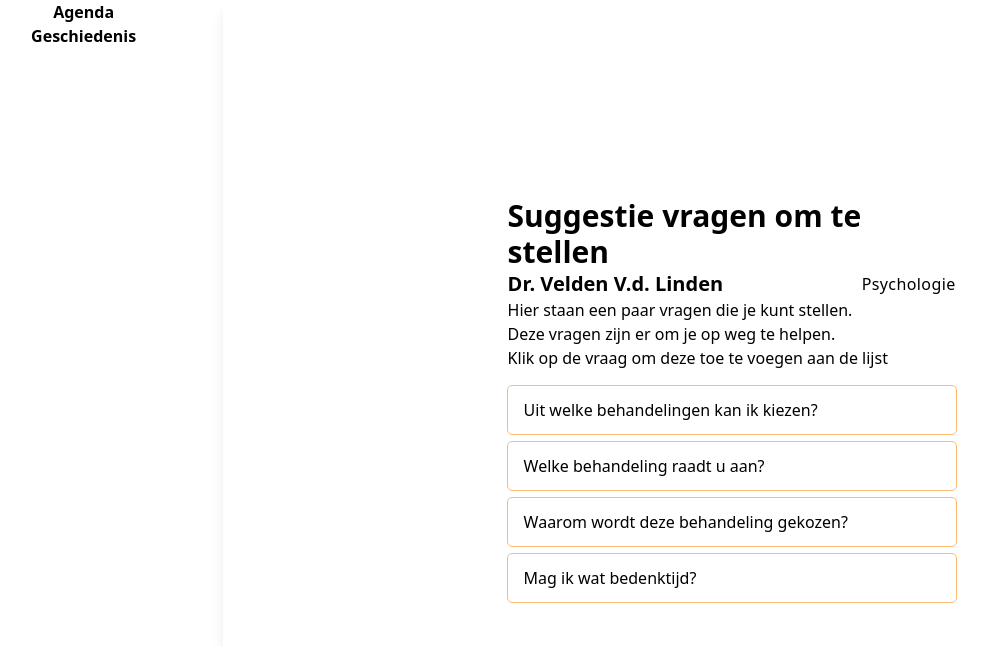
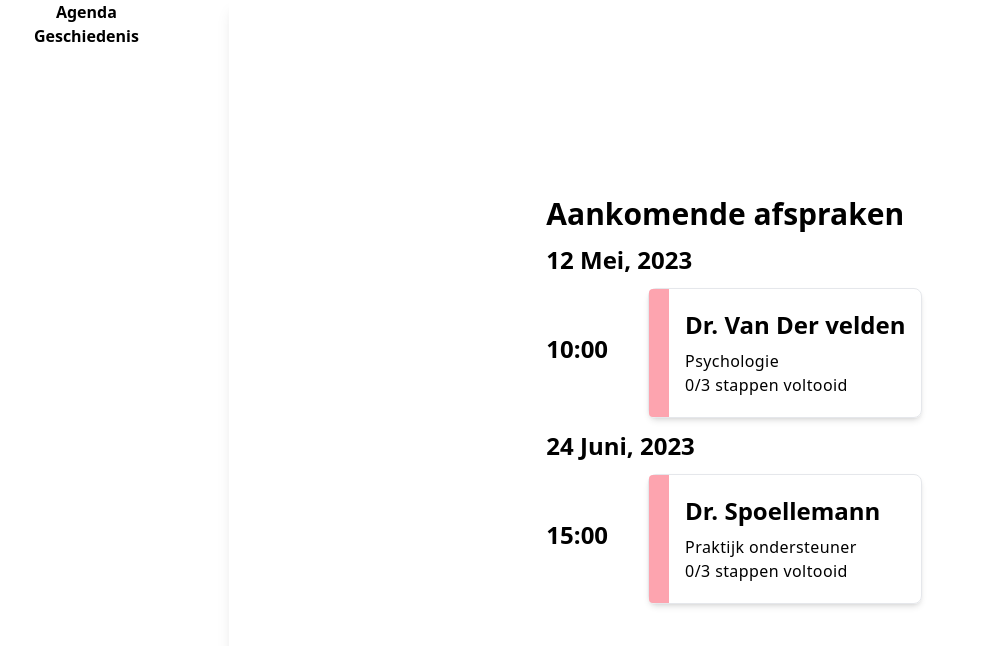
Before and after one commit to jexscx/hello-health, a Nuxt app: page / in a window 1280 px wide. Shown: the top 646 px of the page, without its empty margins (40-1028 px from the left). Built offline with nearby package versions, Linux system fonts and the light colour scheme.

Commit message:
refactor a bunch of components

```diff
--- a/assets/css/main.css
+++ b/assets/css/main.css
@@ -1,3 +1,7 @@
 @tailwind base;
 @tailwind components;
 @tailwind utilities;
+
+html, body, #__nuxt {
+    @apply w-full h-full;
+}
--- a/components/Agenda/AgendaView.vue
+++ /dev/null
@@ -1,13 +0,0 @@
-<template >
-    <div class="flex flex-col space-y-3">
-        <div>
-            <h1 class="text-3xl font-bold">Aankomende afspraken</h1>
-        </div>
-        <AgendaAppointment date="12 Mei, 2023" time="10:00" name="Dr. Van Der velden" department="Psychologie"
-            steps="0/3 stappen voltooid" />
-        <AgendaAppointment date="24 Juni, 2023" time="15:00" name="Dr. Spoellemann" department="Praktijk ondersteuner"
-            steps="0/3 stappen voltooid" />
-
-    </div>
-
-</template>
--- a/components/Agenda/AgendaAppointment.vue
+++ b/components/Calendar/CalendarItem.vue
@@ -6,14 +6,14 @@
         <div>
             <h5 class="mb-2 text-2xl font-bold">{{ time }}</h5>
         </div>
-        <div href="#" class="flex items-center border rounded-lg shadow-md flex-row w-full">
+        <NuxtLink to="/appointment" class="flex items-center border rounded-lg shadow-md flex-row w-full">
             <div class="bg-rose-300 justify-self-auto h-32 rounded-tl rounded-bl w-5"></div>
             <div class="flex flex-col justify-between p-4">
                 <h5 class="mb-2 text-2xl font-bold">{{ name }}</h5>
                 <p class="font-normal tracking-wide">{{ department }}</p>
                 <p class="font-normal tracking-wide">{{ steps }}</p>
             </div>
-        </div>
+        </NuxtLink>
     </div>
 </template>
 
--- a/components/Question/QuestionButton.vue
+++ b/components/Question/QuestionButton.vue
@@ -1,27 +1,23 @@
 <template>
     <div class="flex flex-col gap-2 mt-4">
-        <div v-for="(question, i) of questions" :key="question">
-            <button :id="i.toString()" v-if="isActive" @click="active()"
-                class="outline outline-1  bg-orange-300 outline-orange-300 rounded w-full h-12">
-                <p class="text-left font-bold text-white pl-4">{{ question }}</p>
-            </button>
-            <button @click="active()" :id="i.toString()" v-else
-                class="outline outline-1 outline-orange-300 rounded w-full h-12">
-                <p class="text-left pl-4">{{ question }}</p>
-            </button>
-        </div>
+        <!-- The only reusable part of a button is how it looks. This is handled by it being a Tailwind component. -->
+        <button class="btn-primary" @click="() => log('test')">lol werkt dit?</button>
     </div>
 </template>
 
 <script setup lang="ts">
-interface Props {
-    questions: string[];
+// interface Props {
+//     questions: string[];
 
-}
+// }
 
-defineProps<Props>();
-const isActive = useState('isActive', () => false);
-const active = () => {
-    isActive.value = !isActive.value;
+// defineProps<Props>();
+// const isActive = useState('isActive', () => false);
+// const active = () => {
+//     isActive.value = !isActive.value;
+// }
+
+function log(message: string) {
+    console.log(message);
 }
 </script>
--- a/components/Question/QuestionPrefix.vue
+++ b/components/Question/QuestionPrefix.vue
@@ -4,7 +4,7 @@
             <h1 class="text-3xl font-bold">Suggestie vragen om te stellen</h1>
         </div>
         <div class="grid grid-cols-2 items-center">
-            <h6 class="text-xl font-bold">Dr. Velden V.d. Linden</h6>
+            <p class="text-base text-left font-bold tracking-wide">Dr. Velden V.d. Linden</p>
             <p class="text-base text-right tracking-wide">Psychologie</p>
         </div>
         <div class="flex flex-col">
@@ -18,8 +18,8 @@
 </template>
 
 <script setup>
+
 const questions = [
     'Uit welke behandelingen kan ik kiezen?', 'Welke behandeling raadt u aan?', 'Waarom wordt deze behandeling gekozen?', 'Mag ik wat bedenktijd?'
-
 ]
 </script>
--- a/layouts/default.vue
+++ b/layouts/default.vue
@@ -1,9 +1,7 @@
 <template>
-    <div class="grid grid-col-5 grid-flow-col h-screen w-screen gap-4">
-        <div class="col-span-1">
-            <DesktopMenu />
-        </div>
-        <div class="col-span-4 shadow-lg grid place-items-center">
+    <div class="grid grid-cols-[1fr_4fr] h-full w-full gap-4">
+        <DesktopMenu />
+        <div class="shadow-lg grid place-items-center">
             <slot></slot>
         </div>
 
--- /dev/null
+++ b/pages/appointment.vue
@@ -0,0 +1,3 @@
+<template>
+    <AppointmentDetail></AppointmentDetail>
+</template>
--- a/pages/index.vue
+++ b/pages/index.vue
@@ -1,5 +1,11 @@
 <template>
-    <div>
-        <QuestionPrefix></QuestionPrefix>
+    <div class="flex flex-col space-y-3">
+        <div>
+            <h1 class="text-3xl font-bold">Aankomende afspraken</h1>
+        </div>
+        <CalendarItem date="12 Mei, 2023" time="10:00" name="Dr. Van Der velden" department="Psychologie"
+            steps="0/3 stappen voltooid" />
+        <CalendarItem date="24 Juni, 2023" time="15:00" name="Dr. Spoellemann" department="Praktijk ondersteuner"
+            steps="0/3 stappen voltooid" />
     </div>
 </template>
--- a/tailwind.config.js
+++ b/tailwind.config.js
@@ -11,9 +11,19 @@ module.exports = {
   theme: {
     extend: {
       boxShadow: {
-        '3xl': '0px 1px 4px rgba(0, 0, 0, 0.25)',
-      }
+        "3xl": "0px 1px 4px rgba(0, 0, 0, 0.25)",
+      },
     },
   },
-  plugins: [],
-}
+  plugins: [
+    /** @type {import('tailwindcss/types/config').PluginCreator} */
+    ({ addComponents }) => {
+      addComponents({
+        ".btn-primary": {
+          "@apply outline outline-2 outline-orange-300 bg-orange-300 rounded w-full h-12 text-left pl-4 text-white font-bold":
+            {},
+        },
+      });
+    },
+  ],
+};
```
